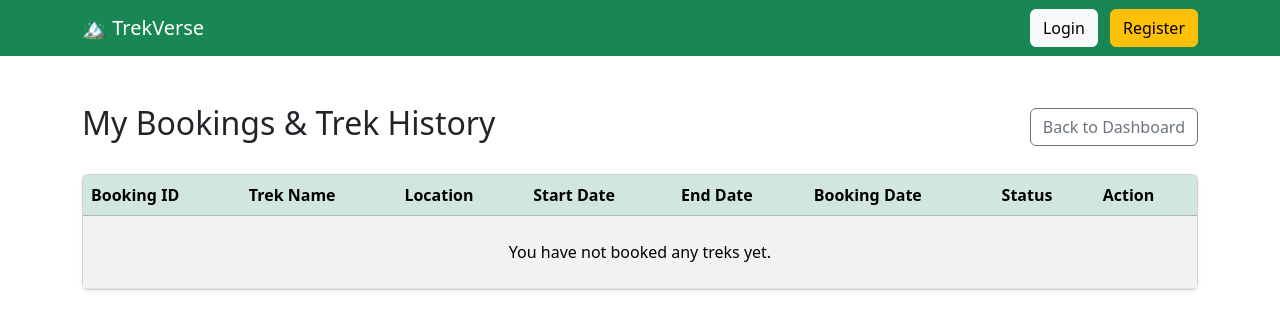
After one commit to 24f3003043/trekking-management-application, a Flask app: template templates/user/bookings.html in a window 1280 px wide. The commit adds this page. Shown: the top 330 px of the page. Run offline with Flask 3, Linux system fonts and the light colour scheme; the template is opened without the code that fills it, so the values that code supplies are empty.

```diff
--- /dev/null
+++ b/templates/user/bookings.html
@@ -0,0 +1,57 @@
+{% extends "base.html" %}
+
+{% block content %}
+<div class="d-flex justify-content-between align-items-center mb-4">
+    <h2>My Bookings & Trek History</h2>
+    <a href="/user/dashboard" class="btn btn-outline-secondary">Back to Dashboard</a>
+</div>
+
+<div class="card shadow-sm">
+    <div class="card-body p-0">
+        <table class="table table-striped table-hover mb-0">
+            <thead class="table-success">
+                <tr>
+                    <th>Booking ID</th>
+                    <th>Trek Name</th>
+                    <th>Location</th>
+                    <th>Start Date</th>
+                    <th>End Date</th>
+                    <th>Booking Date</th>
+                    <th>Status</th>
+                    <th>Action</th>
+                </tr>
+            </thead>
+            <tbody>
+                {% for booking in bookings %}
+                <tr>
+                    <td>#{{ booking.id }}</td>
+                    <td><strong>{{ booking.trek.name }}</strong></td>
+                    <td>{{ booking.trek.location }}</td>
+                    <td>{{ booking.trek.start_date.strftime('%Y-%m-%d') if booking.trek.start_date else 'N/A' }}</td>
+                    <td>{{ booking.trek.end_date.strftime('%Y-%m-%d') if booking.trek.end_date else 'N/A' }}</td>
+                    <td>{{ booking.booking_date.strftime('%Y-%m-%d %H:%M') }}</td>
+                    <td>
+                        <span class="badge {% if booking.status == 'Booked' %}bg-primary{% elif booking.status == 'Completed' %}bg-success{% else %}bg-danger{% endif %}">
+                            {{ booking.status }}
+                        </span>
+                    </td>
+                    <td>
+                        {% if booking.status == 'Booked' %}
+                        <form action="/user/booking/cancel/{{ booking.id }}" method="POST" class="d-inline" onsubmit="return confirm('Are you sure you want to cancel this booking?');">
+                            <button type="submit" class="btn btn-sm btn-danger">Cancel Booking</button>
+                        </form>
+                        {% else %}
+                        <span class="text-muted">None</span>
+                        {% endif %}
+                    </td>
+                </tr>
+                {% else %}
+                <tr>
+                    <td colspan="8" class="text-center py-4">You have not booked any treks yet.</td>
+                </tr>
+                {% endfor %}
+            </tbody>
+        </table>
+    </div>
+</div>
+{% endblock %}
```
Also changed, not shown: templates/user/dashboard.html (+32 -4 lines), templates/user/treks.html (added, +73 -0 lines).
